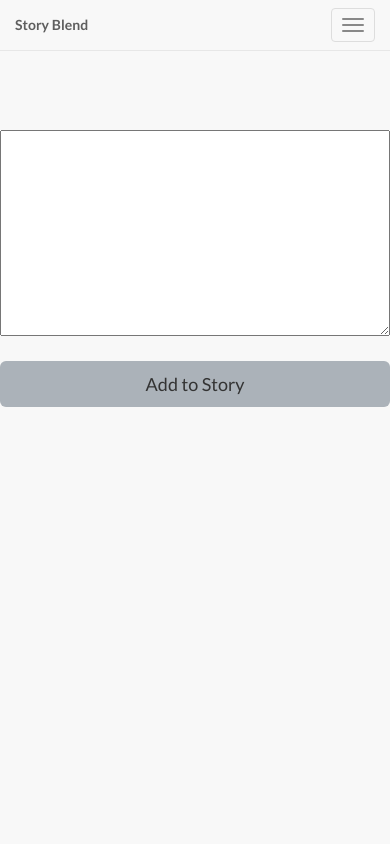
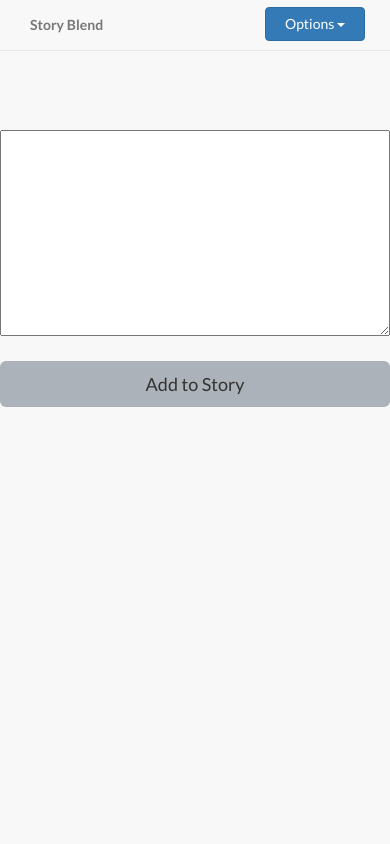
Before and after one commit to storyblend/StoryBlend, a PHP site: page /story.php?s=2 in a window 390 px wide. Run offline with PHP 8.4, Linux system fonts and the light colour scheme; a user stored in the database is signed in; data comes from the database, SQL or seed files in the repository; data that the repository does not hold is empty.

Commit message:
Navbar fix for mobile
:cancer:

```diff
--- a/story.php
+++ b/story.php
@@ -128,21 +128,9 @@ if($_SERVER["REQUEST_METHOD"] == "POST") {
     <nav class="navbar navbar-default navbar-fixed-top topnav" role="navigation">
         <div class="container topnav">
             <!-- Brand and toggle get grouped for better mobile display -->
-            <div class="navbar-header">
-                <button type="button" class="navbar-toggle" data-toggle="collapse" data-target="#bs-example-navbar-collapse-1">
-                    <span class="sr-only">Toggle navigation</span>
-                    <span class="icon-bar"></span>
-                    <span class="icon-bar"></span>
-                    <span class="icon-bar"></span>
-                </button>
-                <a class="navbar-brand topnav" href="welcome.php">Story Blend</a>
-            </div>
-            <!-- Collect the nav links, forms, and other content for toggling -->
-            <div class="collapse navbar-collapse" id="bs-example-navbar-collapse-1">
-                <ul class="nav navbar-nav navbar-right">
-					<li style="width:170px;">
-						<div class="dropdown">
-							<button class="btn btn-primary dropdown-toggle" type="button" data-toggle="dropdown" style="margin-top:7px; width:100px;">Options
+            <div class="navbar-header" style="float:right;">
+                <div class="dropdown" style="float:right;">
+							<button class="btn btn-primary dropdown-toggle" type="button" data-toggle="dropdown" style="margin-top:7px; margin-right:25px; width:100px;">Options
 							<span class="caret"></span></button>
 							<ul class="dropdown-menu">
 								<li><a href="welcome.php">Stories</a></li>
@@ -160,6 +148,14 @@ if($_SERVER["REQUEST_METHOD"] == "POST") {
 								</li>
 							</ul>
 						</div>
+
+            </div>
+			 <a class="navbar-brand topnav" href="welcome.php">Story Blend</a>
+            <!-- Collect the nav links, forms, and other content for toggling -->
+            <div class="collapse navbar-collapse" id="bs-example-navbar-collapse-1">
+                <ul class="nav navbar-nav navbar-right">
+					<li style="width:170px;">
+
 					</li>
                 </ul>
             </div>
```
